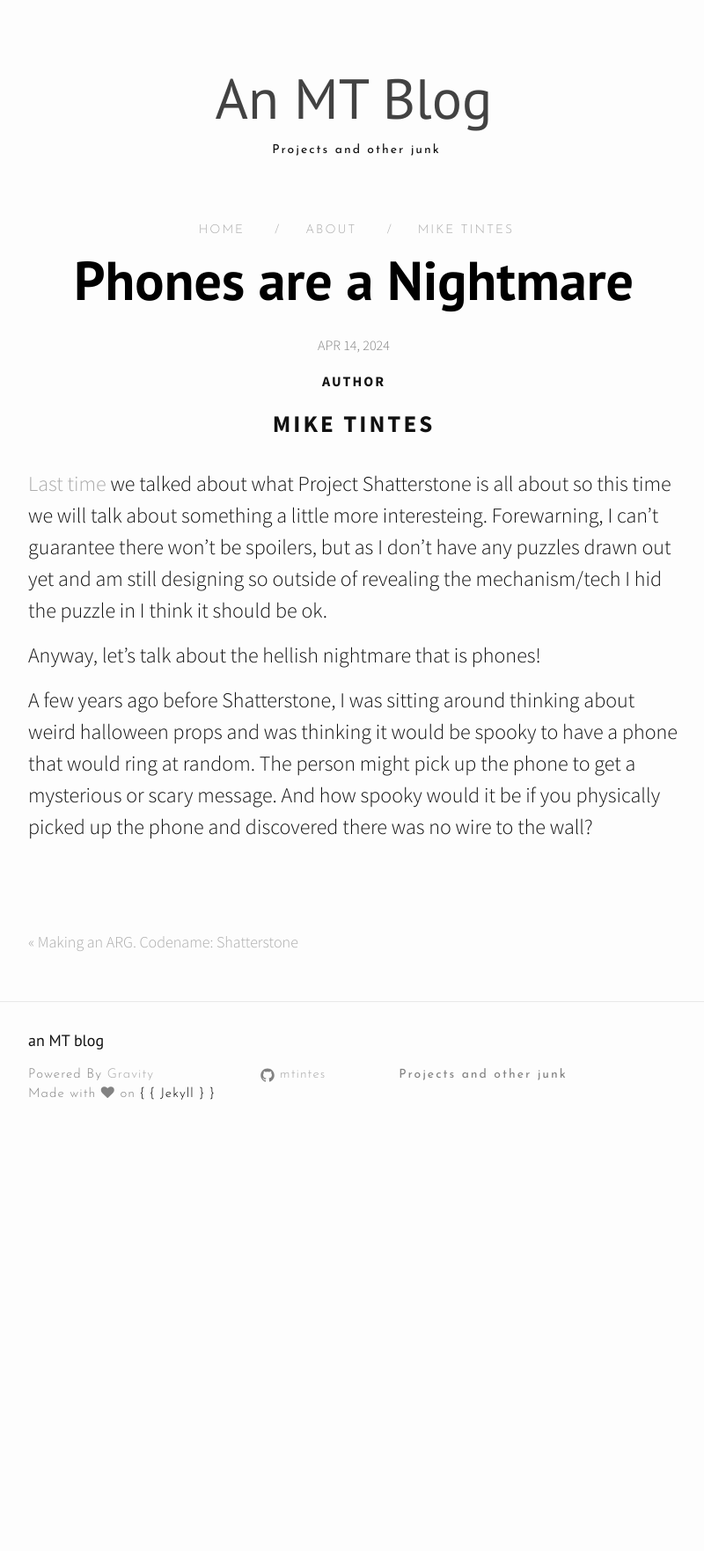
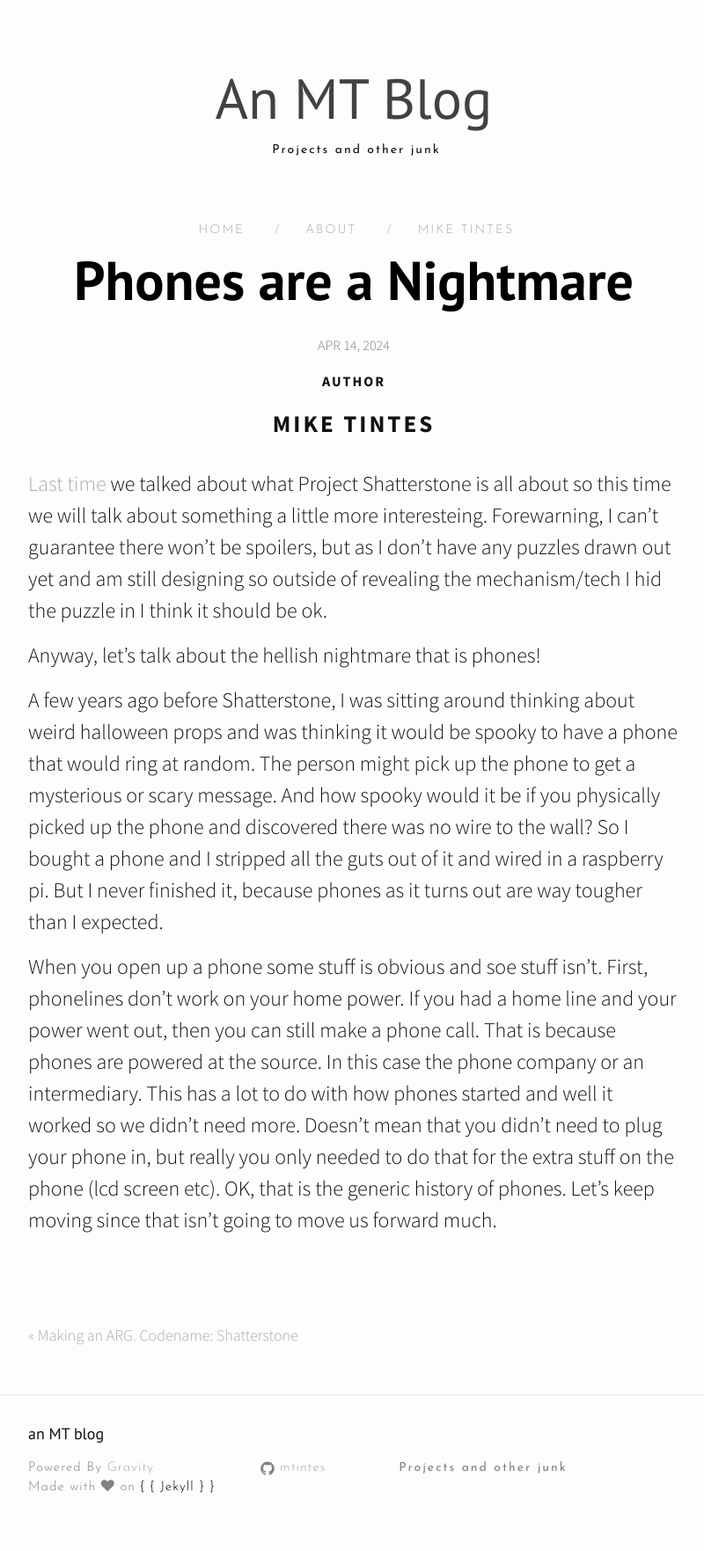
Before and after one commit to mtintes/mtintes.github.io, a Jekyll site: the page built from _posts/2024-04-14-Shatterstone-2.md, in a window 1280 px wide. Shown: the whole page at 88% size, without its empty margins (238-1038 px from the left). Built offline with Jekyll 4.4.1, drawn with Linux system fonts in a browser that asks for light colours; nearby versions of some CDN libraries; before the commit the page ends 1316 px from its top, so only the background shows below that.

Commit message:
Update 2024-04-14-Shatterstone-2.md

```diff
--- a/_posts/2024-04-14-Shatterstone-2.md
+++ b/_posts/2024-04-14-Shatterstone-2.md
@@ -10,4 +10,6 @@ author: "Mike Tintes"
 
 Anyway, let's talk about the hellish nightmare that is phones!
 
-A few years ago before Shatterstone, I was sitting around thinking about weird halloween props and was thinking it would be spooky to have a phone that would ring at random. The person might pick up the phone to get a mysterious or scary message. And how spooky would it be if you physically picked up the phone and discovered there was no wire to the wall?
+A few years ago before Shatterstone, I was sitting around thinking about weird halloween props and was thinking it would be spooky to have a phone that would ring at random. The person might pick up the phone to get a mysterious or scary message. And how spooky would it be if you physically picked up the phone and discovered there was no wire to the wall? So I bought a phone and I stripped all the guts out of it and wired in a raspberry pi. But I never finished it, because phones as it turns out are way tougher than I expected.
+
+When you open up a phone some stuff is obvious and soe stuff isn't. First, phonelines don't work on your home power. If you had a home line and your power went out, then you can still make a phone call. That is because phones are powered at the source. In this case the phone company or an intermediary. This has a lot to do with how phones started and well it worked so we didn't need more. Doesn't mean that you didn't need to plug your phone in, but really you only needed to do that for the extra stuff on the phone (lcd screen etc). OK, that is the generic history of phones. Let's keep moving since that isn't going to move us forward much.
```
